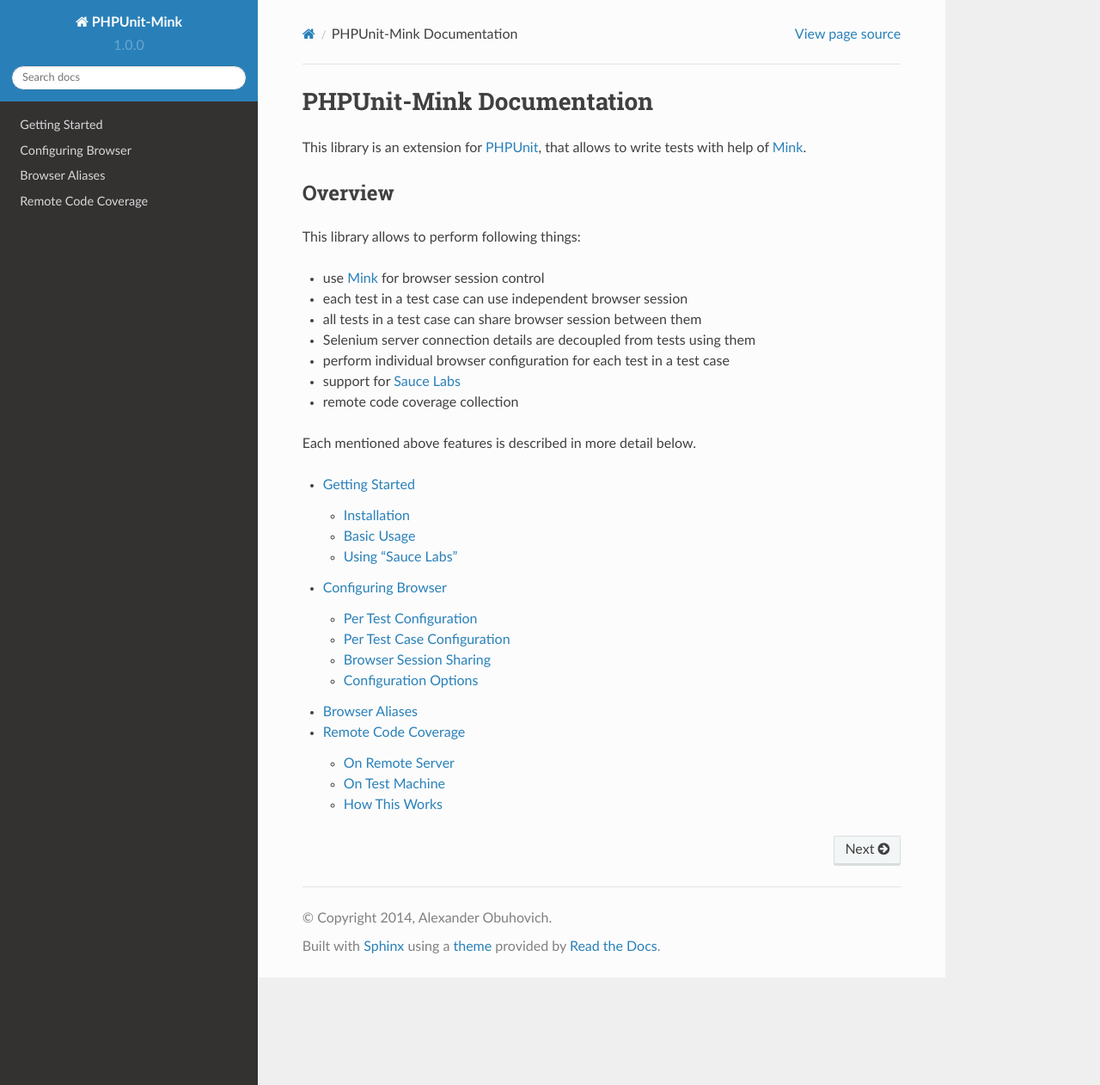
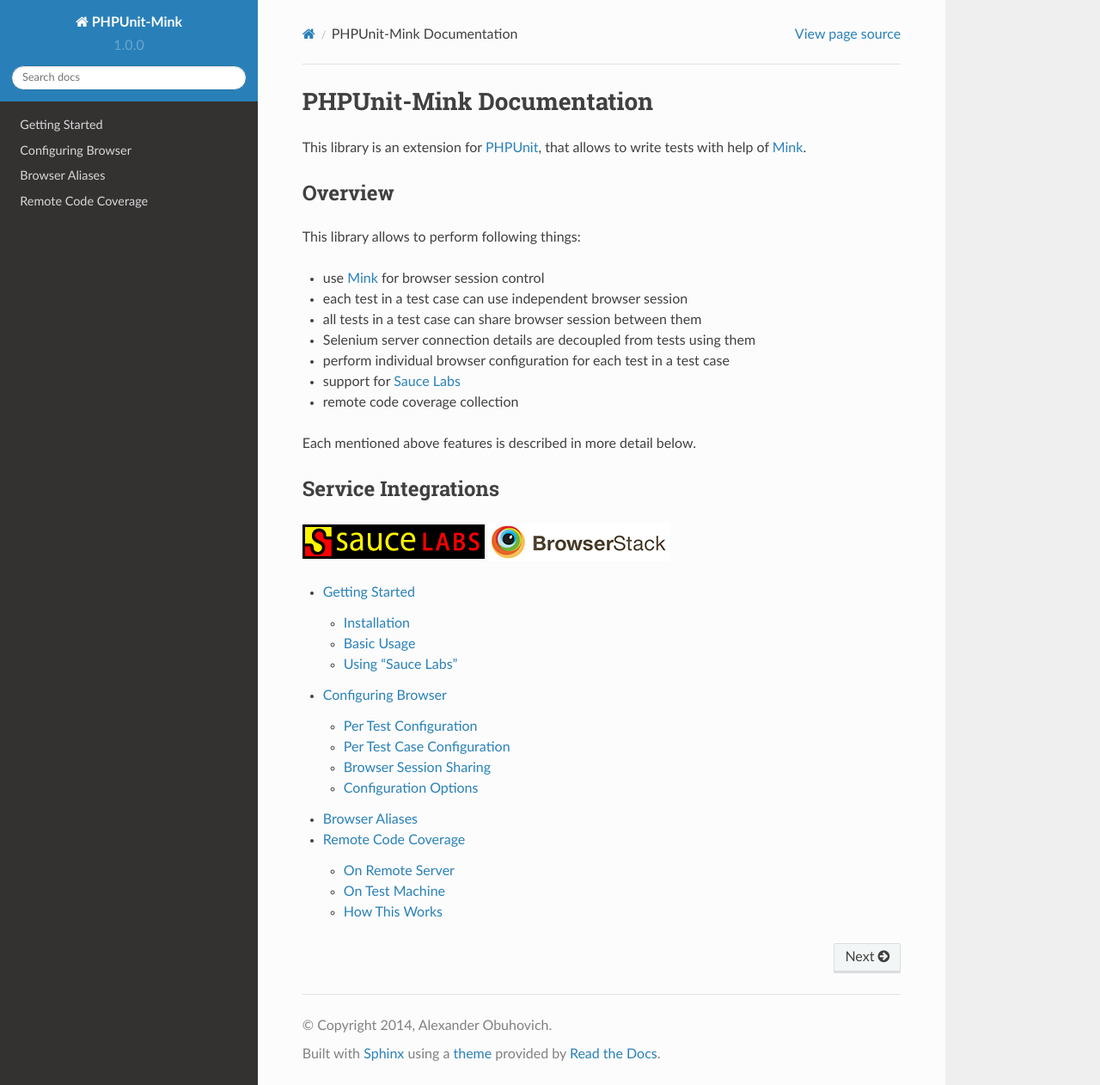
Before and after one commit to minkphp/phpunit-mink, a Sphinx documentation site: the page built from docs/index.rst, in a window 1280 px wide and 1262 px high. Shown: the whole window at 86% size. Built offline with Sphinx 7.4.7 and the Read the Docs theme 2.0.0, drawn with Linux system fonts in a browser that asks for light colours.

Commit message:
Adding external service logos to GitHub and ReadTheDocs
Closes #26

```diff
--- a/docs/index.rst
+++ b/docs/index.rst
@@ -17,6 +17,11 @@
 
 Each mentioned above features is described in more detail below.
 
+Service Integrations
+--------------------
+.. image:: assets/images/saucelabs_logo.png
+.. image:: assets/images/browserstack_logo.png
+
 .. _`Mink`: https://github.com/Behat/Mink
 
 .. toctree::
```
Also changed, not shown: README.md (+5 -0 lines), docs/assets/images/browserstack_logo.png (added), docs/assets/images/saucelabs_logo.png (added).
